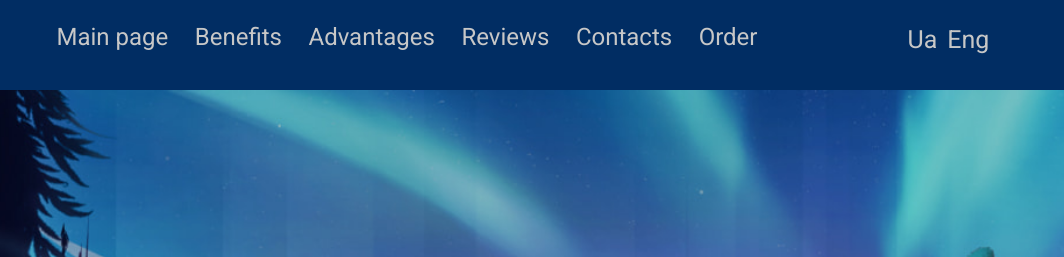
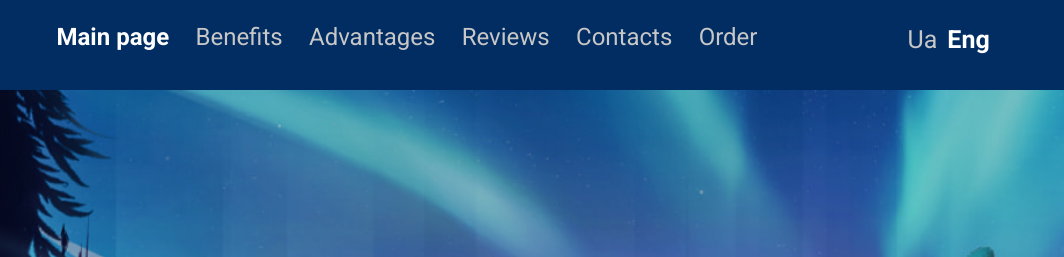
Before and after one commit to Dim-per/ColoRawe, a plain HTML site: page index.html in a window 1280 px wide. Shown: the top 257 px of the page, 216-1280 px from the left. Drawn offline with nearby package versions, Linux system fonts and the light colour scheme; a web font is replaced by a local one.

Commit message:
1231231321

```diff
--- a/index.html
+++ b/index.html
@@ -33,7 +33,7 @@
         <nav class="header-nav">
           <ul class="header-ul">
             <li class="header-li">
-              <a href="#" class="header-a">Main page</a>
+              <a href="#" class="header-a active">Main page</a>
             </li>
             <li class="header-li"><a href="#" class="header-a">Benefits</a></li>
             <li class="header-li">
--- a/style.css
+++ b/style.css
@@ -48,6 +48,14 @@ ul {
   color: var(--color-3);
   text-decoration: none;
   display: flex;
+}
+.header-a.active {
+ font-weight: bold;
+ color: var(--color-1);
+}
+.header-a-nav.active {
+  font-weight: bold;
+ color: var(--color-1);
 }
 .header-a:active {
   color: var(--color-1);
@@ -400,6 +408,9 @@ transform: translateY(-1%) translateX(0);
   color: var(--color-1);
   font-size: 48px;
   font-family: "Playfair Display";
+  margin-bottom: 0px;
+
+  height:130px;
 }
 footer {
   background-color: var(--color-7);
```
